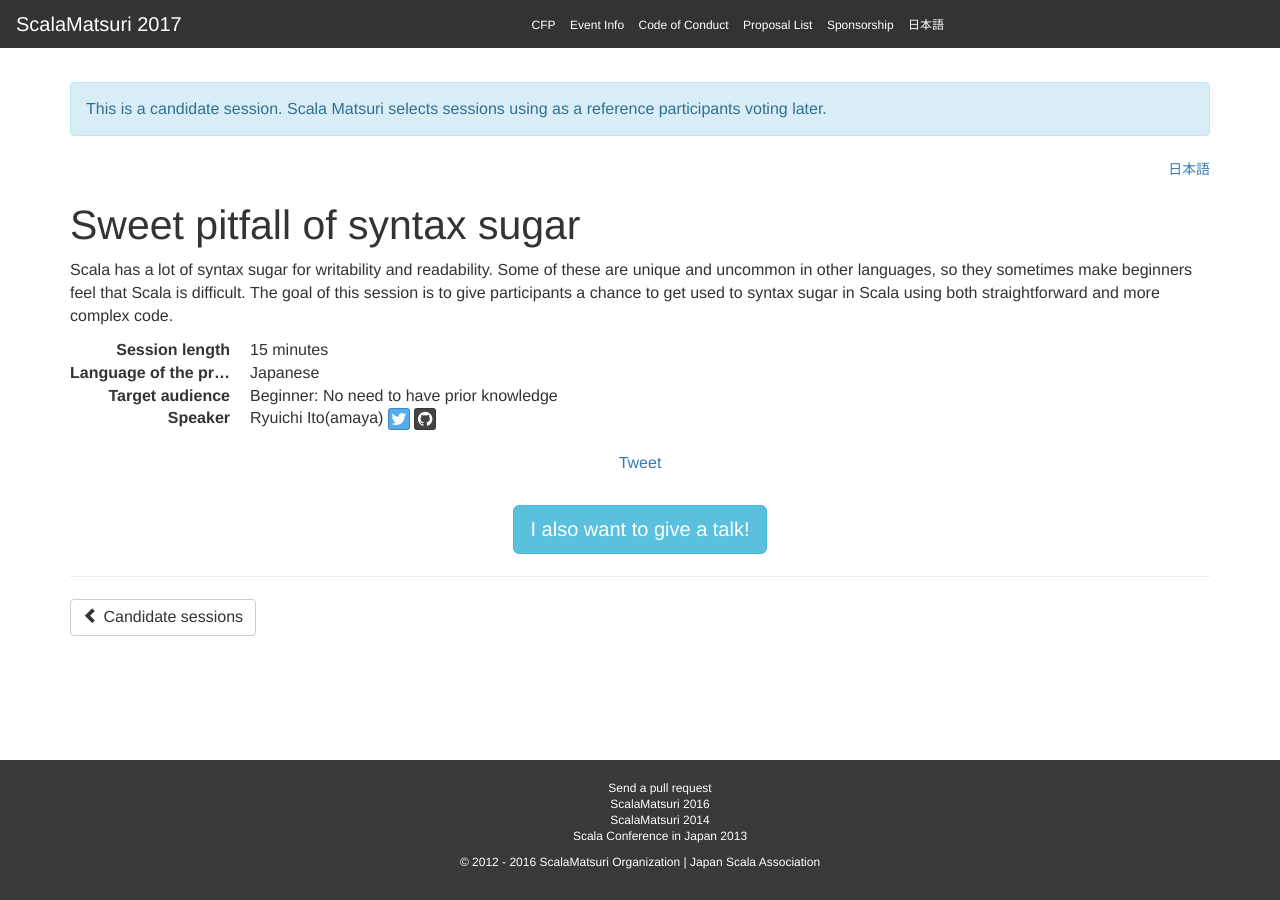
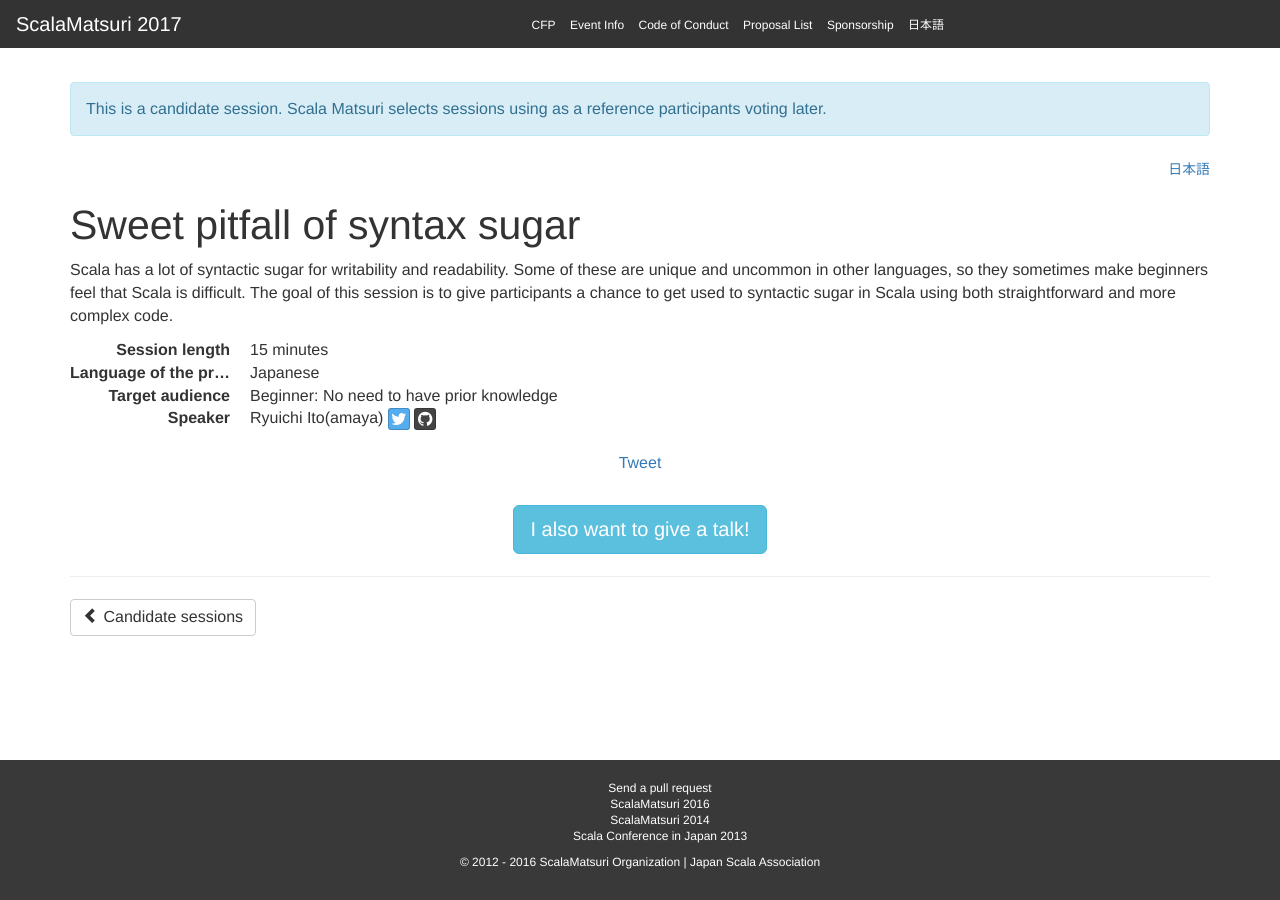
Before and after one commit to scalajp/2017.scalamatsuri.org, a Jekyll site: the page built from _candidates_en/RyuichiIto_1.md, in a window 1280 px wide. Built offline with Jekyll 4.4.1, drawn with Linux system fonts in a browser that asks for light colours; nearby versions of some CDN libraries; comment, search, counter and statistics services are not loaded.

Commit message:
Update RyuichiIto_1.md

```diff
--- a/_candidates_en/RyuichiIto_1.md
+++ b/_candidates_en/RyuichiIto_1.md
@@ -10,4 +10,4 @@
   - Best Practices
   - Intro to Scala
 ---
-Scala has a lot of syntax sugar for writability and readability. Some of these are unique and uncommon in other languages, so they sometimes make beginners feel that Scala is difficult. The goal of this session is to give participants a chance to get used to syntax sugar in Scala using both straightforward and more complex code.
+Scala has a lot of syntactic sugar for writability and readability. Some of these are unique and uncommon in other languages, so they sometimes make beginners feel that Scala is difficult. The goal of this session is to give participants a chance to get used to syntactic sugar in Scala using both straightforward and more complex code.
```
